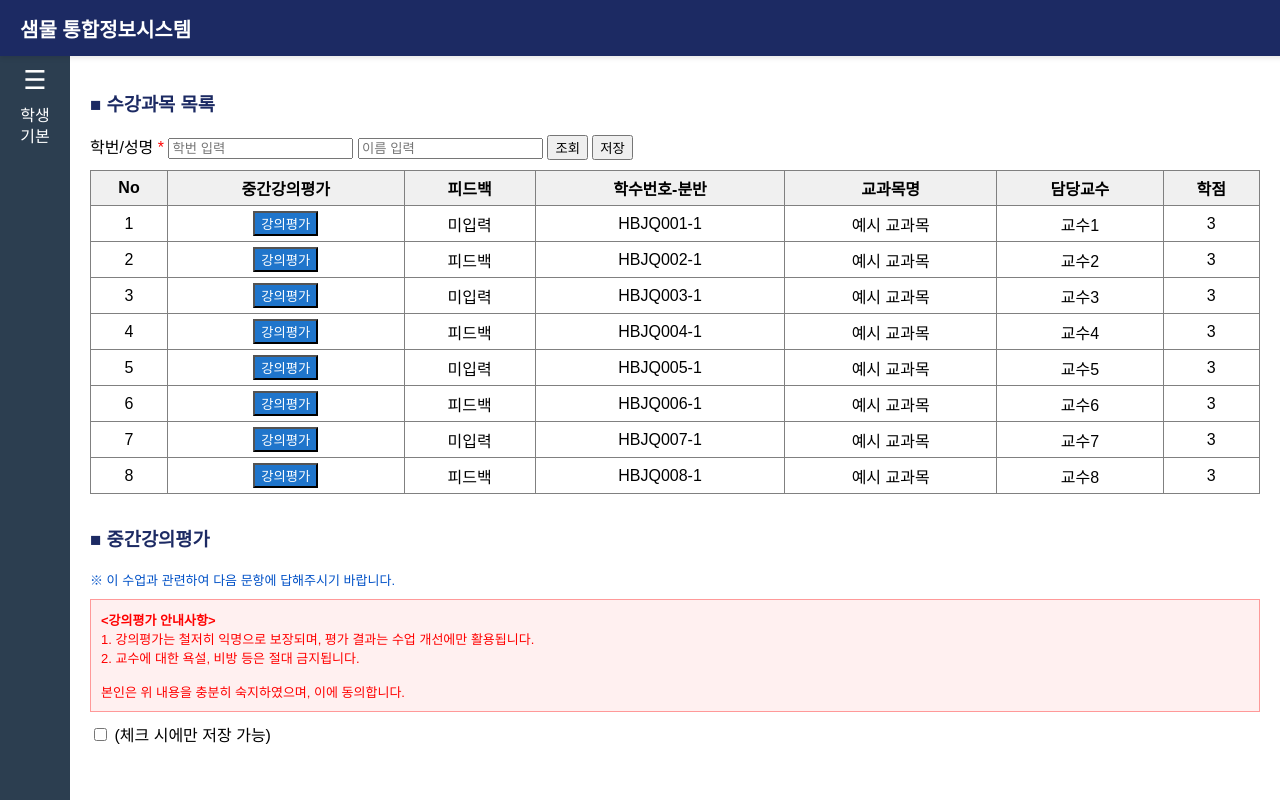
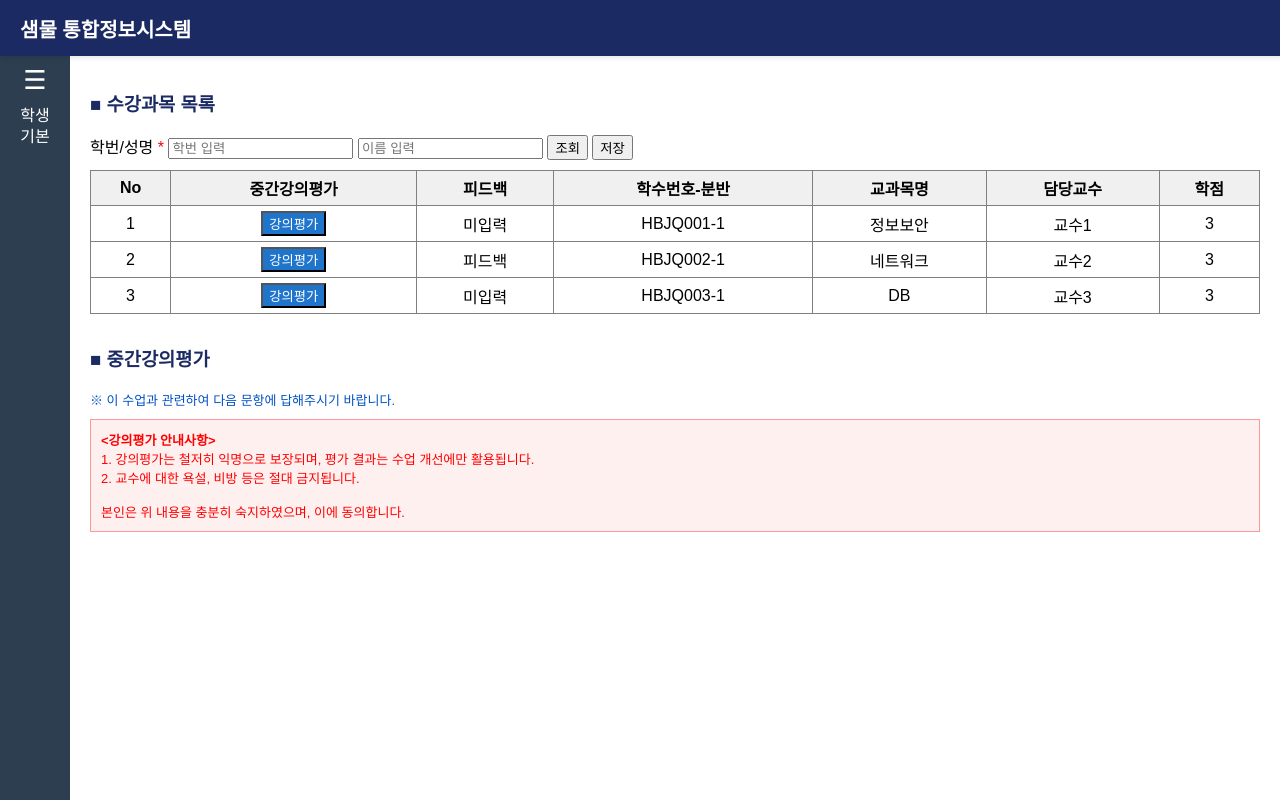
Before and after one commit to minhijk/project, a Django app: page /evaluation/mid/ in a window 1280 px wide. Run offline with Django 5.2, Linux system fonts and the light colour scheme.

Commit message:
first commit

```diff
--- a/main/templates/main/mid_evaluation.html
+++ b/main/templates/main/mid_evaluation.html
@@ -26,19 +26,23 @@
     </tr>
   </thead>
   <tbody>
-    {% for i in dummy_range %}
+  {% for lec in lectures %}
   <tr>
-    <td>{{ i }}</td>
-    <td><button style="background-color: #1f75cb; color: white;">강의평가</button></td>
-    <td>{% if i|divisibleby:2 %}피드백{% else %}미입력{% endif %}</td>
-    <td>HBJQ00{{ i }}-1</td>
-    <td>예시 교과목</td>
-    <td>교수{{ i }}</td>
-    <td>3</td>
+    <td>{{ lec.id }}</td>
+    <td>
+      <a href="{% url 'mid_eval_form' lec.id %}">
+        <button style="background-color: #1f75cb; color: white;">강의평가</button>
+      </a>
+    </td>
+    <td>{% if lec.feedback %}피드백{% else %}미입력{% endif %}</td>
+    <td>{{ lec.code }}</td>
+    <td>{{ lec.title }}</td>
+    <td>{{ lec.professor }}</td>
+    <td>{{ lec.credit }}</td>
   </tr>
-{% endfor %}
+  {% endfor %}
+</tbody>
 
-  </tbody>
 </table>
 
 <!-- 🔻 하단 안내 -->
@@ -55,9 +59,5 @@
   본인은 위 내용을 충분히 숙지하였으며, 이에 동의합니다.
 </div>
 
-<!-- 체크박스 -->
-<div style="margin-top: 10px;">
-  <input type="checkbox" id="agree">
-  <label for="agree">(체크 시에만 저장 가능)</label>
-</div>
+
 {% endblock %}
--- a/main/urls.py
+++ b/main/urls.py
@@ -4,4 +4,5 @@ from . import views
 urlpatterns = [
     path('', views.home, name='home'),
     path('evaluation/mid/', views.mid_evaluation, name='mid_evaluation'),
+    path('evaluation/mid/form/<int:lecture_id>/', views.mid_eval_form, name='mid_eval_form'),
 ]
--- a/main/views.py
+++ b/main/views.py
@@ -1,12 +1,38 @@
-from django.shortcuts import render
-from django.http import HttpResponse
-# Create your views here.
-
-
+from django.shortcuts import render, redirect
+from django.views.decorators.http import require_http_methods
 
 def home(request):
     return render(request, 'main/home.html')
 
+# 🔹 임시 강의 더미 데이터 (나중엔 DB 연결 예정)
+DUMMY_LECTURES = [
+    {"id": 1, "code": "HBJQ001-1", "title": "정보보안", "professor": "교수1", "credit": 3, "feedback": None},
+    {"id": 2, "code": "HBJQ002-1", "title": "네트워크", "professor": "교수2", "credit": 3, "feedback": "좋아요"},
+    {"id": 3, "code": "HBJQ003-1", "title": "DB", "professor": "교수3", "credit": 3, "feedback": None},
+]
+
+
 def mid_evaluation(request):
-    dummy_range = range(1, 9)  # 1~8까지 반복용 더미
-    return render(request, 'main/mid_evaluation.html', {'dummy_range': dummy_range})
+    # ✅ 나중엔 DB에서 filter(user=..., semester=...) 로 변경
+    lectures = DUMMY_LECTURES
+    return render(request, 'main/mid_evaluation.html', {'lectures': lectures})
+
+
+@require_http_methods(["GET", "POST"])
+def mid_eval_form(request, lecture_id):
+    # ✅ 나중엔 Lecture.objects.get(id=lecture_id) 로 변경
+    lecture = next((lec for lec in DUMMY_LECTURES if lec["id"] == lecture_id), None)
+
+    if not lecture:
+        return render(request, '404.html')
+
+    if request.method == "POST":
+        score = request.POST.get('score')
+        comment = request.POST.get('comment')
+
+        print(f"[DEBUG] 평가 저장 예정: {lecture['code']}, 평점={score}, 코멘트={comment}")
+
+        # TODO: DB 저장 로직 자리
+        return redirect('mid_evaluation')
+
+    return render(request, 'main/mid_eval_form.html', {'lecture': lecture})
```
Also changed, not shown: main/templates/main/mid_eval_form.html (added, +23 -0 lines).
